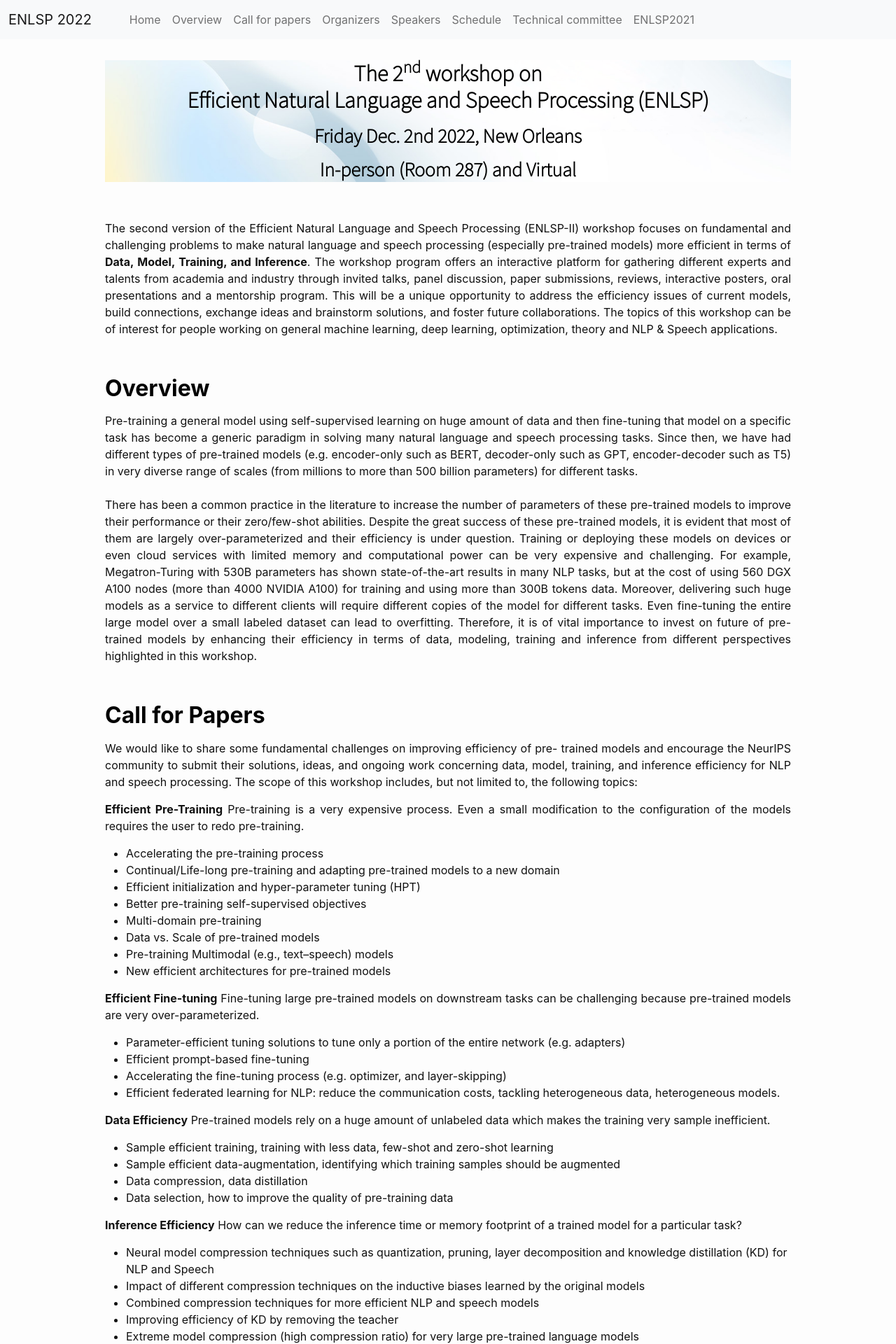
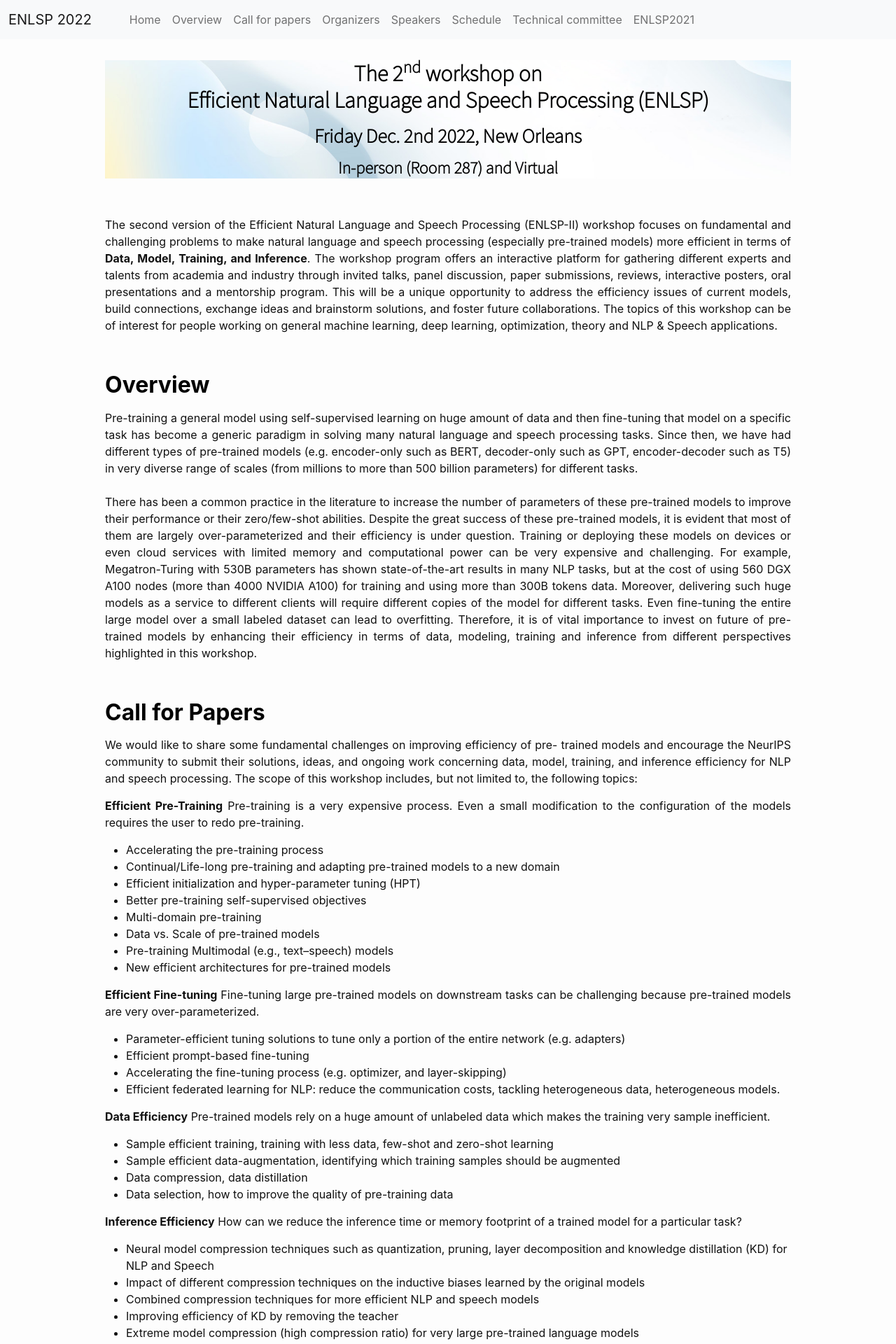
Before and after one commit to neurips2022-enlsp/neurips2022-enlsp.github.io, a Jekyll site: the page built from index.md, in a window 1280 px wide. Shown: the top 1920 px of the page at 70% size. Built offline with Jekyll 4.4.1, drawn with Linux system fonts in a browser that asks for light colours; nearby versions of some CDN libraries.

Commit message:
Update index.md

```diff
--- a/index.md
+++ b/index.md
@@ -11,7 +11,7 @@ layout: home
 	<center>
 		<h2 class="blackpar_title" >The 2<sup>nd</sup> workshop on<br>Efficient Natural Language and Speech Processing (ENLSP)</h2>
 		<h3 class="blackpar_title">Friday Dec. 2nd 2022, New Orleans </h3>
-		<h3 class="blackpar_title"><b>In-person</b> (Room 287) and <b>Virtual</b></h3>
+		<h4 class="blackpar_title"><b>In-person</b> (Room 287) and <b>Virtual</b></h4>
 	</center>
 </div>
 <br>
```
